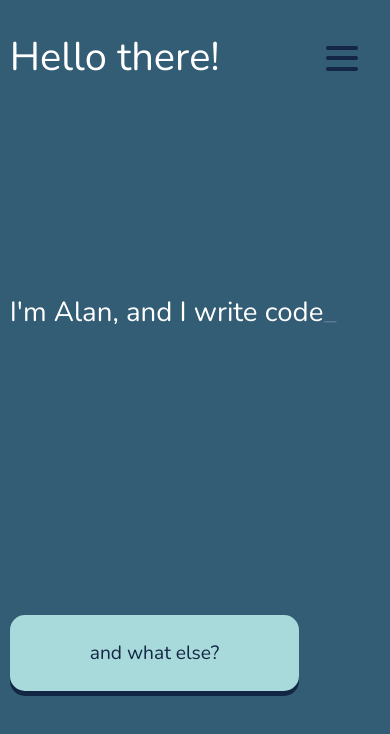
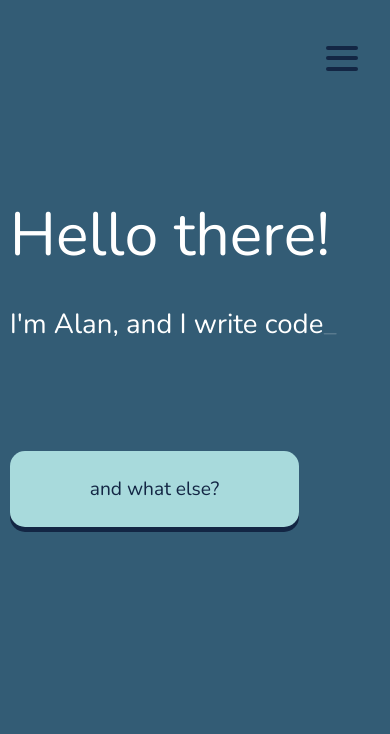
Before and after one commit to noworriesimhere/second-portfolio, a Next.js app: page / in a window 390 px wide. Shown: the top 734 px of the page. Built offline with nearby package versions, Linux system fonts and the light colour scheme.

Commit message:
editted home page

```diff
--- a/pages/index.js
+++ b/pages/index.js
@@ -1,6 +1,8 @@
 import React, { useRef, useState, useEffect } from 'react';
 import Head from 'next/head';
 import styles from '../styles/Home.module.scss';
+
+import { useResizeDetector } from 'react-resize-detector';
 
 import { shuffledArray } from '../utils/data';
 import { spanify } from '../utils/utilFunctions';
@@ -16,8 +18,14 @@ export default function Home({ isTransitioning }) {
   const [message, setMessage] = useState('write code');
   const [counter, setCounter] = useState(0);
 
+  const { width } = useResizeDetector();
+
+
+
   const firstAnimRef = useRef();
   const secondAnimRef = useRef();
+  const thirdAnimRef = useRef();
+
   const messageRef = useRef();
   const firstCursorRef = useRef();
   const secondCursorRef = useRef();
@@ -42,8 +50,9 @@ export default function Home({ isTransitioning }) {
         duration: 0.5,
         text: message,
       })
-      .to(buttonRef.current, { duration: 1, y: 0 }, '-=1.5');
+      .from(buttonRef.current, { duration: 1, y: 300 }, '-=1.5');
   }, []);
+
 
   // fires when button is clicked
   useNonInitialEffect(() => {
--- a/styles/Home.module.scss
+++ b/styles/Home.module.scss
@@ -10,9 +10,13 @@
 
   @media screen and (max-width: 620px) {
     height: 80vh;
-
+    justify-content: center;
+    h1 {
+      font-size: 3.8rem;
+    }
     h3 {
-      padding-top: calc(var(--vh, 1vh) * 25);
+      padding: 2rem 0;
+      height: 10rem;
     }
   }
 
@@ -34,7 +38,6 @@
   font-family: 'Nunito', sans-serif;
   color: var(--color-background-dark);
   padding: 25px 80px;
-  transform: translateY(200px);
   border-radius: 15px;
   box-shadow: 0 5px var(--color-background-dark);
   margin: 1rem 0;
```
